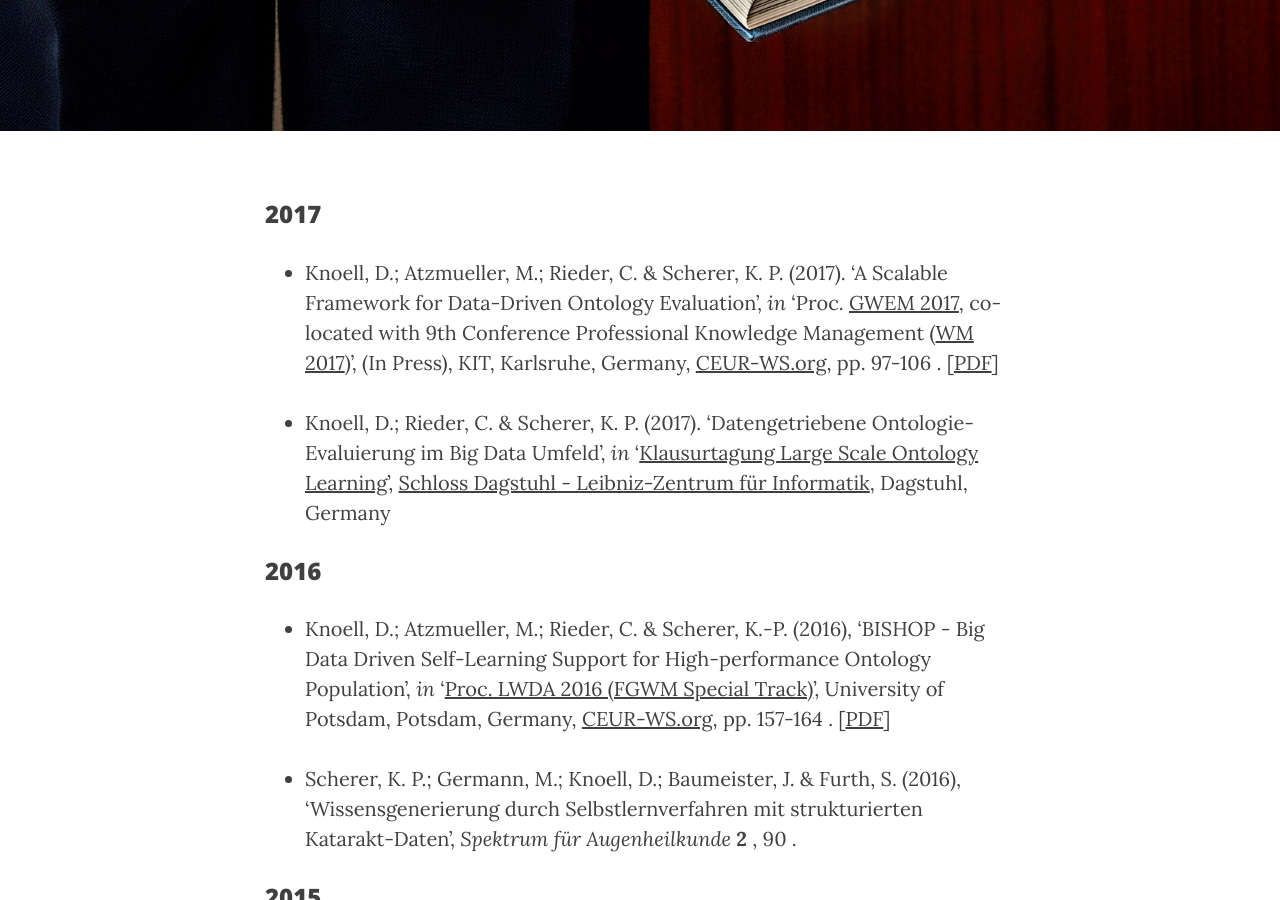
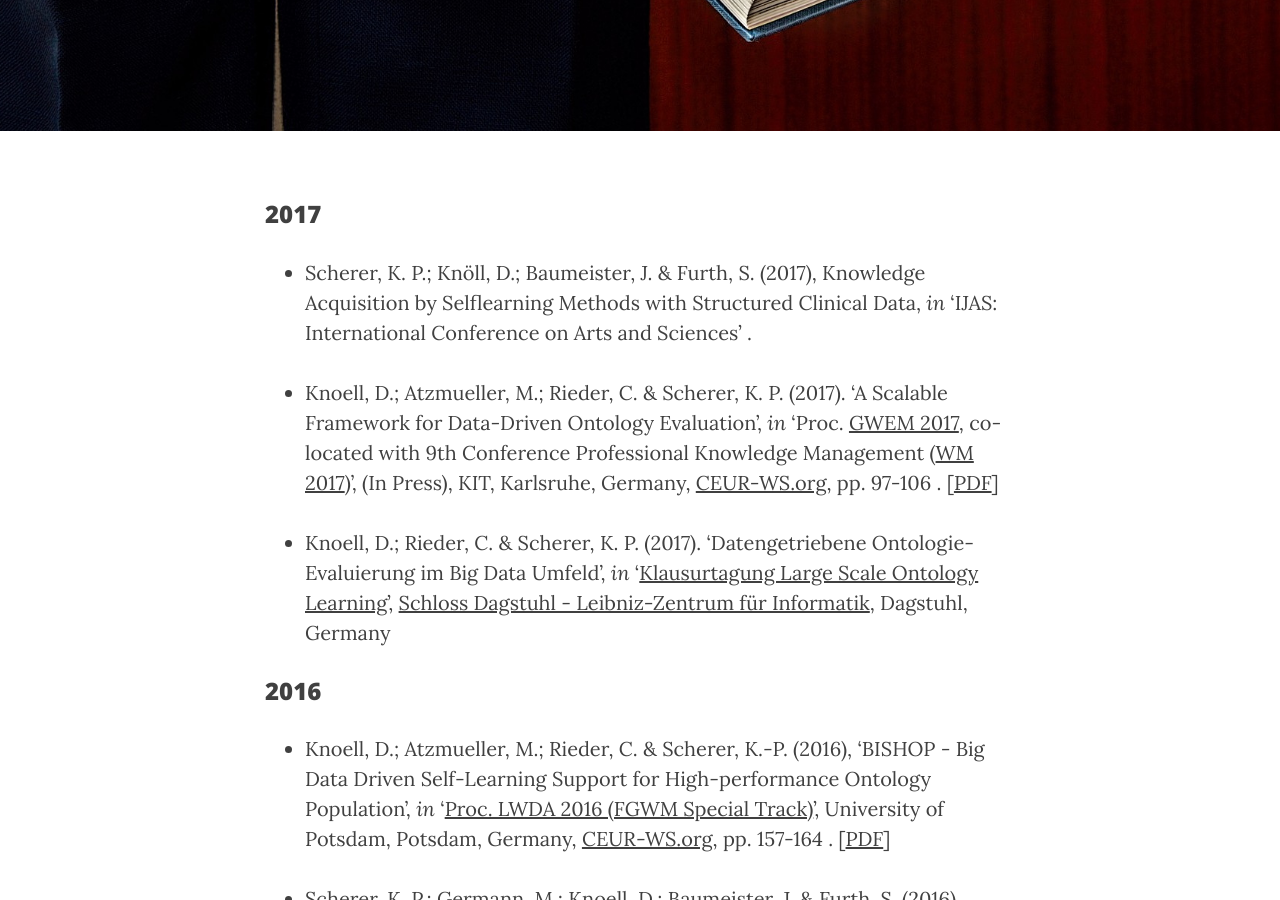
Before and after one commit to Danny4927/danny4927.github.io, a Jekyll site: the page built from publikationen.md, in a window 1280 px wide and 900 px high, scrolled down 325 px. Built offline with Jekyll 4.4.1, drawn with Linux system fonts in a browser that asks for light colours; nearby versions of some CDN libraries.

Commit message:
update publications

```diff
--- a/publikationen.md
+++ b/publikationen.md
@@ -6,6 +6,8 @@ header-img: "../img/publication-bg.jpg"
 ---
 
 ### 2017
+
+- Scherer, K. P.; Knöll, D.; Baumeister, J. & Furth, S. (2017), Knowledge Acquisition by Selflearning Methods with Structured Clinical Data, _in_ 'IJAS: International Conference on Arts and Sciences' .
 
 - Knoell, D.; Atzmueller, M.; Rieder, C. & Scherer, K. P. (2017). 'A Scalable Framework for Data-Driven Ontology Evaluation', _in_ 'Proc. [GWEM 2017](http://research.idi.ntnu.no/cbr/gwem2017/), co-located with 9th Conference Professional Knowledge Management ([WM 2017](http://wm2017.aifb.kit.edu/))', (In Press), KIT, Karlsruhe, Germany, [CEUR-WS.org](http://CEUR-WS.org/), pp. 97-106 . [[PDF](http://wm2017.aifb.kit.edu/WM2017_Proceedings.pdf)]
 
```
